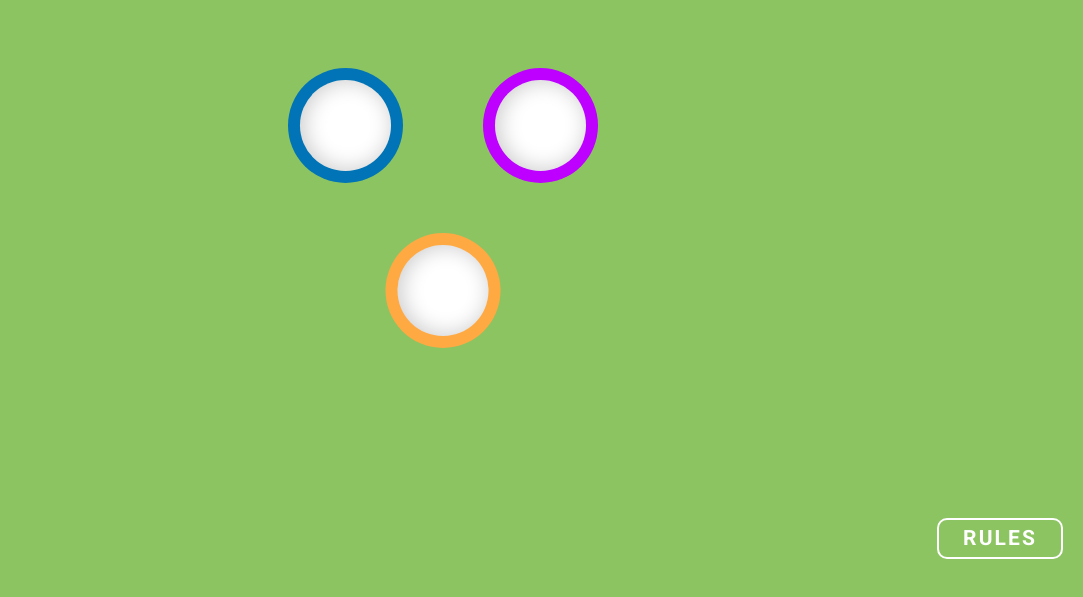
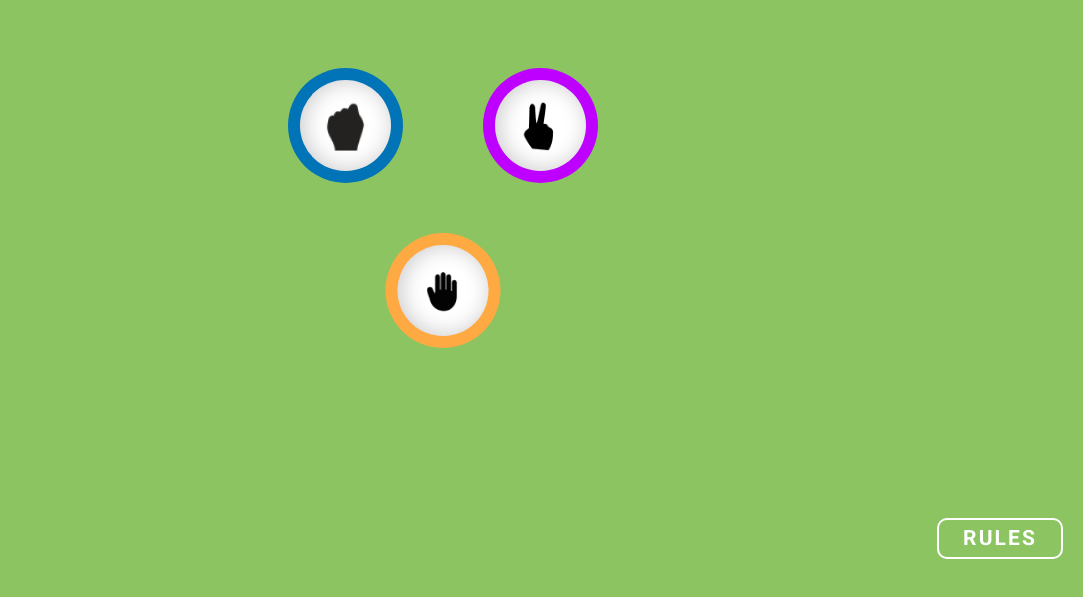
Before and after one commit to sahilHans9545/cuvetteassignment4, a plain HTML site: page index.html in a window 1280 px wide. Shown: the part 221-818 px from the top of the page, without its empty margins (197-1280 px from the left). Drawn offline with nearby package versions, Linux system fonts and the light colour scheme.

Commit message:
Update index.html

```diff
--- a/index.html
+++ b/index.html
@@ -38,13 +38,13 @@
             <br>
             <div class="game">
                 <div class="rock choice-icon" data-s="r">
-                    <span><img src="./assets/fistIcon.png" alt=""></span>
+                    <span><img src="./fistIcon.png" alt=""></span>
                 </div>
                 <div class="scissor  choice-icon" data-s="s">
-                    <span><img src="./assets/scissorIcon.png" alt=""></span>
+                    <span><img src="./scissorIcon.png" alt=""></span>
                 </div>
                 <div class="paper  choice-icon" data-s="p">
-                    <span><img src="./assets/handIcon.png" alt=""></span>
+                    <span><img src="./handIcon.png" alt=""></span>
                 </div>
             </div>
 
@@ -68,7 +68,7 @@
 
             <div class="game-area  justify-content-between align-items-center text-white p-md-5 p-2 mt-3">
                 <div class="choice-icon win youPicked">
-                    <h5>YOU PICKED</h5><span><img src="./assets/handIcon.png" alt=""></span>
+                    <h5>YOU PICKED</h5><span><img src="./handIcon.png" alt=""></span>
                 </div>
 
                 <div class="text-center winloseParent">
@@ -81,7 +81,7 @@
                 </div>
 
                 <div class="choice-icon compPicked">
-                    <h5>PC PICKED</h5><span><img src="./assets/scissorIcon.png" alt=""></span>
+                    <h5>PC PICKED</h5><span><img src="./scissorIcon.png" alt=""></span>
                 </div>
             </div>
         </div>
```
